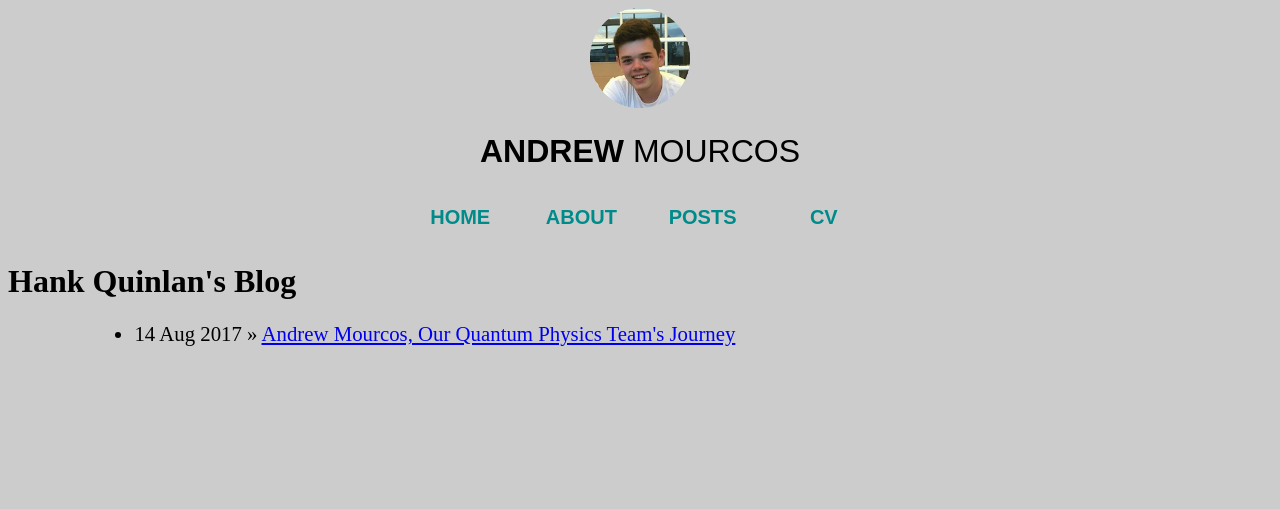
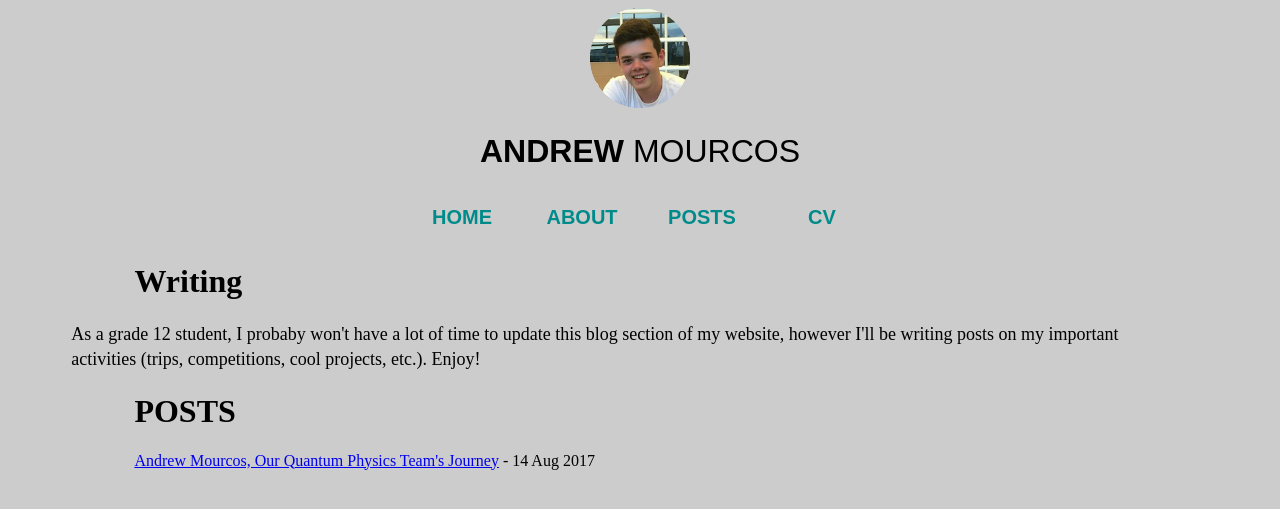
Before and after one commit to andrewmourcos/andrewmourcos.github.io, a Jekyll site: the page built from Blog.html, in a window 1280 px wide. Shown: the top 509 px of the page. Built offline with Jekyll 4.4.1, drawn with Linux system fonts in a browser that asks for light colours.

Commit message:
updated blog section

```diff
--- a/Blog.html
+++ b/Blog.html
@@ -1,11 +1,14 @@
 ---
 layout: default
-title: Hank Quinlan's Blog
+title: Writing
 ---
-	<h1>{{ page.title }}</h1>
+	<h1 class="Title">{{ page.title }}</h1>
+	<p id="blogdescription">As a grade 12 student, I probaby won't have a lot of time to update this blog section of my website,
+	however I'll be writing posts on my important activities (trips, competitions, cool projects, etc.). Enjoy!
+	</p>
+	<h1 class="Title">POSTS</h1>
 	<ul class="posts">
-
 	  {% for post in site.posts %}
-	    <li><span>{{ post.date | date_to_string }}</span> » <a href="{{ post.url }}" title="{{ post.title }}">{{ post.title }}</a></li>
+	    <li><a href="{{ post.url }}" title="{{ post.title }}">{{ post.title }}</a> - <span>{{ post.date | date_to_string }}</span></li>
 	  {% endfor %}
 	</ul>
--- a/BlogStyle.css
+++ b/BlogStyle.css
@@ -10,16 +10,6 @@ body{
 #TopPart img{
   width: 100px;
   height: 100px;
-}
-p{
-  padding-left: 20%;
-  padding-right: 20%;
-  text-align: center;
-  font-size: 1.5em;
-}
-ul{
-  font-size: 1.3em;
-  padding-left: 10%;
 }
 #nav { /*the box the nav is in*/
   list-style: none;
@@ -62,3 +52,18 @@ ul{
     display: inline-block;
     margin-right: -4px;
   }
+
+.Title{
+  padding-left: 10%;
+}
+#blogdescription{
+  padding-left: 10%;
+  font-size: 18px;
+  line-height: 25px;
+  padding: 0 5%;
+  width: 85%;
+}
+.posts{
+  list-style: none;
+  padding-left: 10%;
+}
--- a/_layouts/default.html
+++ b/_layouts/default.html
@@ -14,10 +14,10 @@
       </h1>
     </div>
     <ul id="nav">
-      <li class="home"><a href="#"> HOME </a></li>
-      <li class="about"><a href="#"> ABOUT</a></li>
-      <li class="Posts"><a href="#"> POSTS</a></li>
-      <li class="cv"><a href="#"> CV</a></li>
+      <li class="home"><a href="index.html"> HOME </a></li>
+      <li class="about"><a href="index.html/#next"> ABOUT</a></li>
+      <li class="Posts"><a href="Blog.html"> POSTS</a></li>
+      <li class="cv"><a href="CV.pdf"> CV</a></li>
     </ul>
     {{ content }}
   </body>
```
